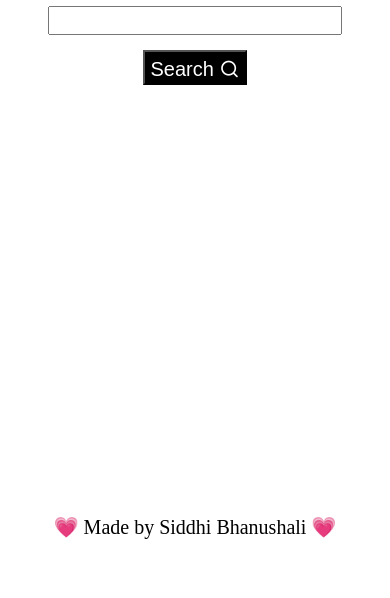
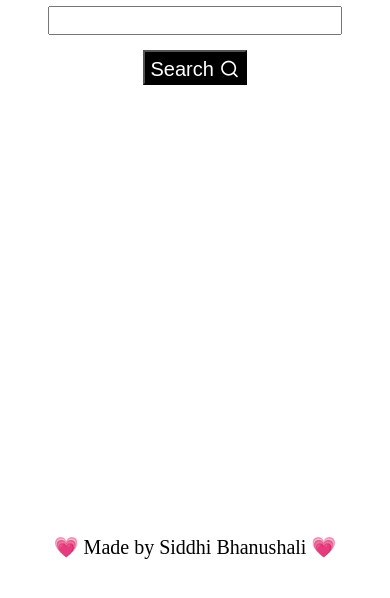
Before and after one commit to siddhi-244/FindMe, a plain HTML site: page index.html in a window 390 px wide. Shown: the part 64-662 px from the top of the page. Drawn offline with nearby package versions, Linux system fonts and the light colour scheme.

Commit message:
fixed bugs

```diff
--- a/style.css
+++ b/style.css
@@ -146,7 +146,7 @@ li{
 	    background-color: brown;
 	}
 	.container{
-		margin-top: 15px;
+		margin-top: 35px;
 	}
 	.error-img{
 		height: 200px;
```
